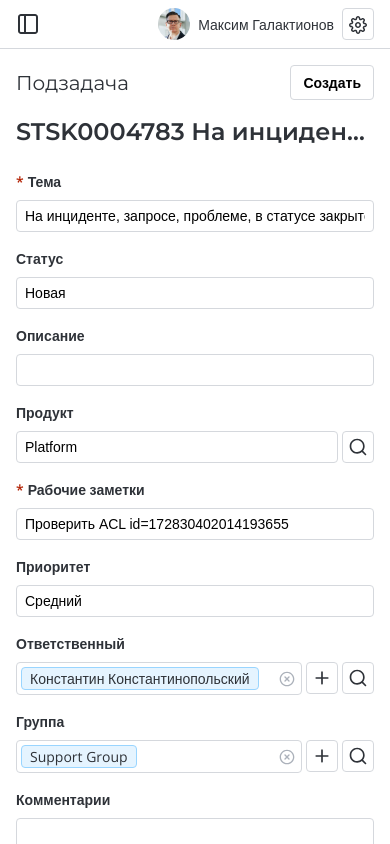
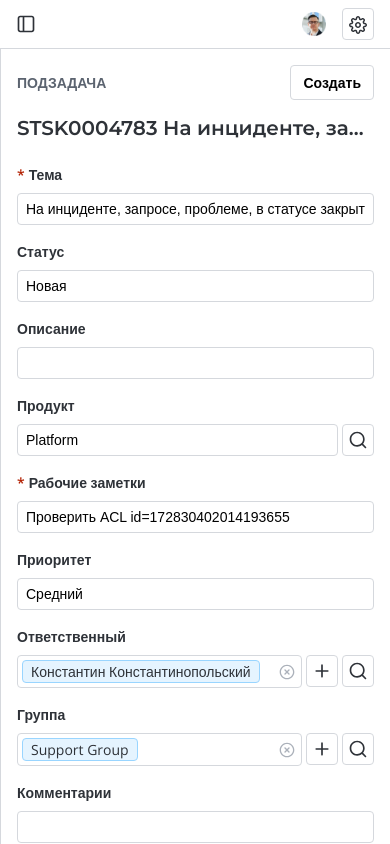
Before and after one commit to AnnaHelvetii/simple-one, a React (Create React App) app: page / in a window 390 px wide. Shown: the top 844 px of the page. Built offline with nearby package versions, Linux system fonts and the light colour scheme.

Commit message:
Main section fix

```diff
--- a/src/components/BigButton/BigButton.jsx
+++ b/src/components/BigButton/BigButton.jsx
@@ -1,12 +1,16 @@
 import React from 'react';
 import styles from './BigButton.module.scss';
 
-const BigButton = ({ text }) => {
-	return (
-		<button className={styles.bigbutton}>
-			{text}
-		</button>
-	);
+const BigButton = ({ text, variant = 'default' }) => {
+    const buttonClass = variant === 'blue'
+        ? `${styles.bigbutton} ${styles.blue}`
+        : styles.bigbutton;
+
+    return (
+        <button className={buttonClass}>
+            {text}
+        </button>
+    );
 }
 
 export default BigButton;
--- a/src/components/BigButton/BigButton.module.scss
+++ b/src/components/BigButton/BigButton.module.scss
@@ -3,6 +3,13 @@
 .bigbutton {
 	border: $border;
 	border-radius: $border-radius;
+	background-color: $background-color;
 	padding: 6px 12px;
 	font-weight: 600;
 }
+
+.blue {
+    background-color: $blue-button-bg;
+    border: $blue-button-bg;
+    color: $text-color-light;
+}
--- a/src/components/Content/Content.jsx
+++ b/src/components/Content/Content.jsx
@@ -27,7 +27,7 @@ const Content = () => {
 					<BigButton text="Создать" />
 				</div>
 				<div className={styles.header__right}>
-					<BigButton text="Сохранить" />
+					<BigButton text="Сохранить" variant="blue" />
 					<BigButton text="Сохранить и выйти" />
 				</div>
 			</div>
--- a/src/components/Content/Content.module.scss
+++ b/src/components/Content/Content.module.scss
@@ -3,10 +3,10 @@
 .content {
 	@include flex-column-flex-start;
 	align-items: stretch;
-	flex: 1;
 	padding: 0 16px;
-	border-top: $border;
+	border-left: $border;
 	overflow: hidden;
+	min-height: 100vh;
 
 	.content__header {
 		@include flex-row-space-between;
@@ -20,6 +20,15 @@
 				font-family: $font-family-secondary;
 				font-size: 20px;
 				line-height: 1.2;
+
+				@media (max-width: 767px) {
+					font-family: $font-family-main;
+					font-weight: 600;
+					font-size: 14px;
+					text-transform: uppercase;
+					color: $text-color-secondary-darkgrey;
+					line-height: 1.4;
+				}
 			}
 
 			@media (max-width: 767px) {
@@ -47,6 +56,11 @@
 			font-weight: 600;
 			line-height: 1.3;
 			max-width: 100%;
+
+			@media (max-width: 767px) {
+				font-size: 20px;
+				line-height: 1.2;
+			}
 		}
 
 		.form__container {
--- a/src/components/Header/Header.module.scss
+++ b/src/components/Header/Header.module.scss
@@ -4,6 +4,7 @@
 	@include flex-row-space-between;
 	padding: 8px 16px;
 	flex: 0 0 auto;
+	border-bottom: $border;
 
 	.logo {
 		@media (max-width: 767px) {
@@ -13,6 +14,13 @@
 
 	.menu__sidebar {
 		display: none;
+
+		.sidebar__image {
+			@media (max-width: 767px) {
+				width: 20px;
+				height: 20px;
+			}
+		}
 
 		@media (max-width: 767px) {
 			display: block;
@@ -33,6 +41,7 @@
 			width: 296px;
 			border-radius: $border-radius;
 			border: $border;
+
 			@media (max-width: 767px) {
 				display: none;
 			}
@@ -53,13 +62,28 @@
 			gap: 8px;
 
 			.user__avatar {
+				width: 32px;
+				height: 32px;
 
-				.user__photo {
+				@media (max-width: 767px) {
+					width: 24px;
+					height: 24px;
 				}
 			}
 
 			.user__name {
+				@media (max-width: 767px) {
+					display: none;
+				}
 			}
+
+			@media (max-width: 767px) {
+				margin-right: 0;
+			}
+		}
+
+		@media (max-width: 767px) {
+			gap: 16px;
 		}
 	}
 }
--- a/src/components/Navigation/Navigation.module.scss
+++ b/src/components/Navigation/Navigation.module.scss
@@ -2,8 +2,8 @@
 
 .navigation {
 	@include flex-row-space-between;
-	align-items: flex-start;
-	border: $border;
+	align-items: stretch;
+    min-height: 100vh;
 
 	.navigation__tab {
 		display: flex;
--- a/src/styles/main.scss
+++ b/src/styles/main.scss
@@ -18,5 +18,5 @@ body {
 .main {
 	@include flex-row-space-between;
 	align-items: flex-start;
-	overflow: auto;
+	flex: 1 1 auto;
 }
--- a/src/styles/variables.scss
+++ b/src/styles/variables.scss
@@ -4,6 +4,8 @@ $font-family-main: 'Open Sans', sans-serif;
 $font-family-secondary: 'Montserrat', sans-serif;
 $text-color-main: #2E3238;
 $text-color-secondary: #ABB1BA;
+$text-color-secondary-darkgrey: #5C6470;
+$text-color-light: #FFF;
 $border: 1px solid #D5D8DD;
 $border-radius: 4px;
 $accent-red: #B21F00;
```
